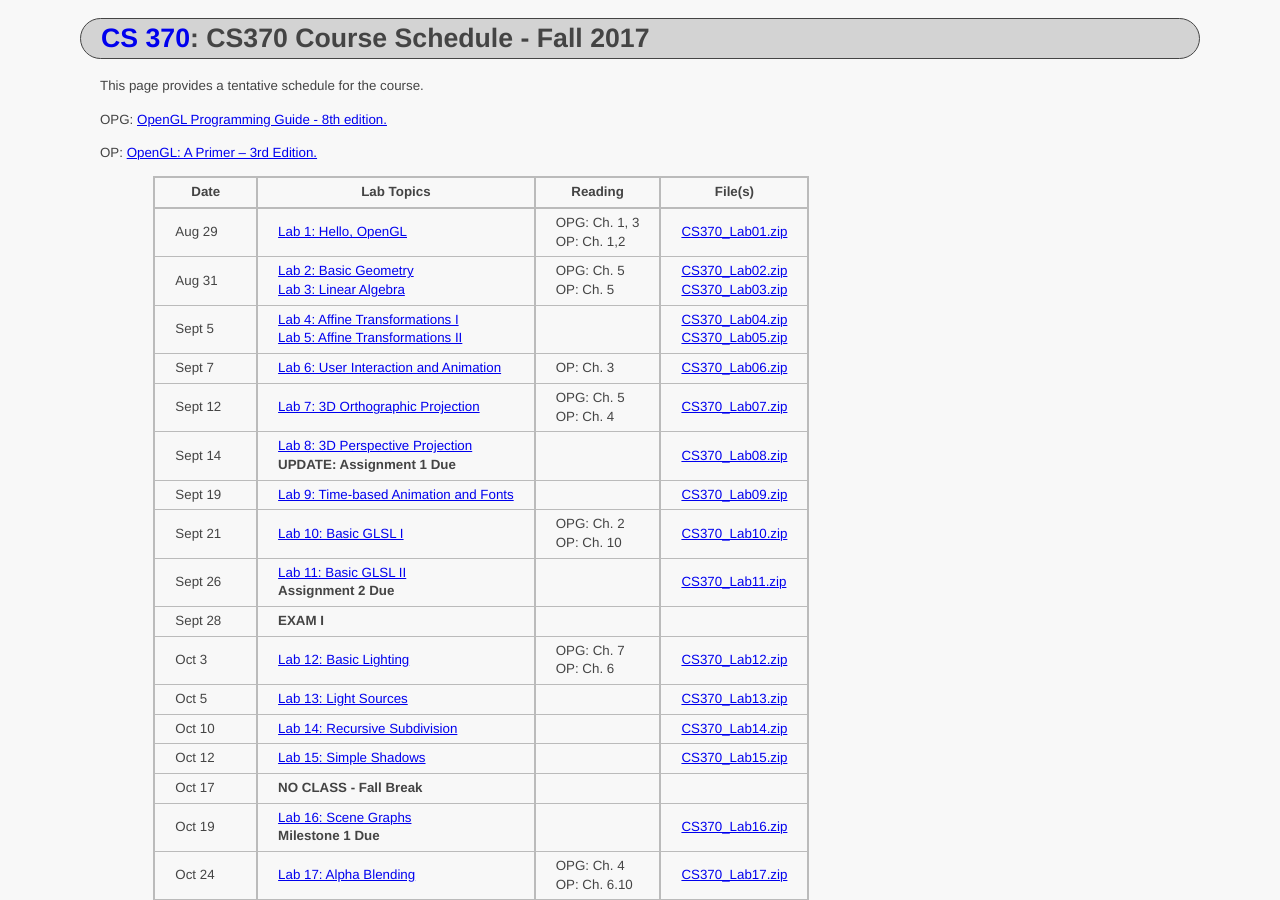
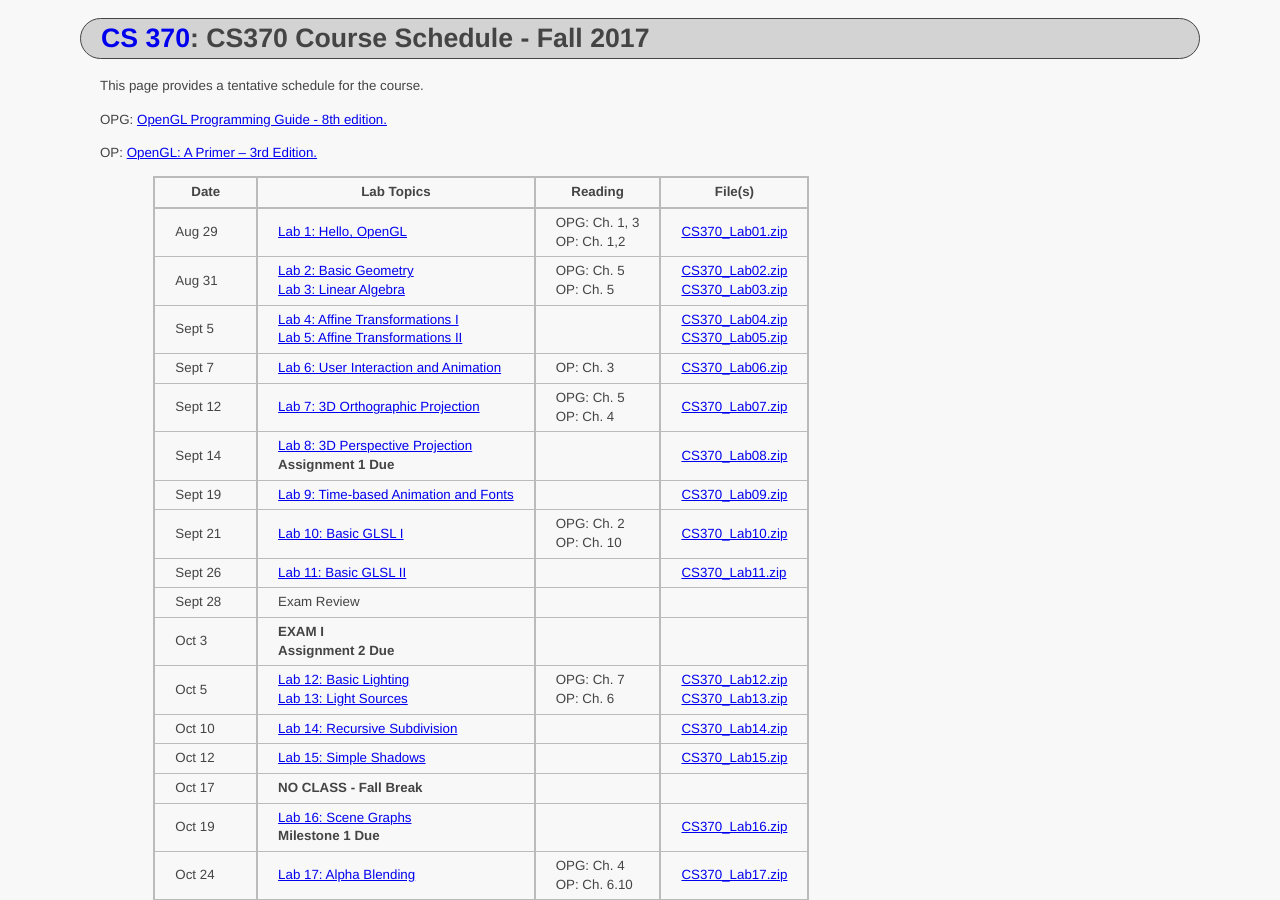
Before and after one commit to ycpcs/cs370-fall2017, a Jekyll site: the page built from schedule/index.md, in a window 1280 px wide and 900 px high. Built offline with Jekyll 4.4.1, drawn with Linux system fonts in a browser that asks for light colours.

Commit message:
update assign 2
update assign 2

```diff
--- a/schedule/index.md
+++ b/schedule/index.md
@@ -17,13 +17,13 @@ OP: [OpenGL: A Primer – 3rd Edition.](http://www.pearsonhighered.com/educator/
 > Sept 5   | [Lab 4: Affine Transformations I](../labs/lab04.html) <br /> [Lab 5: Affine Transformations II](../labs/lab05.html)|   | [CS370_Lab04.zip](../labs/src/CS370_Lab04.zip) <br /> [CS370_Lab05.zip](../labs/src/CS370_Lab05.zip)
 > Sept 7   | [Lab 6: User Interaction and Animation](../labs/lab06.html) | OP: Ch. 3 | [CS370_Lab06.zip](../labs/src/CS370_Lab06.zip)
 > Sept 12  | [Lab 7: 3D Orthographic Projection](../labs/lab07.html) | OPG: Ch. 5 <br /> OP: Ch. 4 | [CS370_Lab07.zip](../labs/src/CS370_Lab07.zip)
-> Sept 14  | [Lab 8: 3D Perspective Projection](../labs/lab08.html) <br /> **UPDATE: Assignment 1 Due** |  | [CS370_Lab08.zip](../labs/src/CS370_Lab08.zip)
+> Sept 14  | [Lab 8: 3D Perspective Projection](../labs/lab08.html) <br /> **Assignment 1 Due** |  | [CS370_Lab08.zip](../labs/src/CS370_Lab08.zip)
 > Sept 19  | [Lab 9: Time-based Animation and Fonts](../labs/lab09.html) |  | [CS370_Lab09.zip](../labs/src/CS370_Lab09.zip)
 > Sept 21  | [Lab 10: Basic GLSL I](../labs/lab10.html) | OPG: Ch. 2 <br /> OP: Ch. 10 | [CS370_Lab10.zip](../labs/src/CS370_Lab10.zip)
-> Sept 26  | [Lab 11: Basic GLSL II](../labs/lab11.html) <br /> **Assignment 2 Due** |  | [CS370_Lab11.zip](../labs/src/CS370_Lab11.zip)
-> Sept 28  | **EXAM I** | |
-> Oct 3    | [Lab 12: Basic Lighting](../labs/lab12.html) | OPG: Ch. 7 <br /> OP: Ch. 6 | [CS370_Lab12.zip](../labs/src/CS370_Lab12.zip)
-> Oct 5    | [Lab 13: Light Sources](../labs/lab13.html) |  | [CS370_Lab13.zip](../labs/src/CS370_Lab13.zip)
+> Sept 26  | [Lab 11: Basic GLSL II](../labs/lab11.html)  |  | [CS370_Lab11.zip](../labs/src/CS370_Lab11.zip)
+> Sept 28  | Exam Review | |
+> Oct 3    | **EXAM I** <br /> **Assignment 2 Due** | |
+> Oct 5    | [Lab 12: Basic Lighting](../labs/lab12.html) <br /> [Lab 13: Light Sources](../labs/lab13.html) | OPG: Ch. 7 <br /> OP: Ch. 6 | [CS370_Lab12.zip](../labs/src/CS370_Lab12.zip) <br /> [CS370_Lab13.zip](../labs/src/CS370_Lab13.zip)
 > Oct 10   | [Lab 14: Recursive Subdivision](../labs/lab14.html) |  | [CS370_Lab14.zip](../labs/src/CS370_Lab14.zip)
 > Oct 12   | [Lab 15: Simple Shadows](../labs/lab15.html)  |  | [CS370_Lab15.zip](../labs/src/CS370_Lab15.zip)
 > Oct 17   | **NO CLASS - Fall Break** | |
```
Also changed, not shown: assign/assign02.md (+1 -1 lines), assign/index.md (+1 -1 lines), index.md (+1 -1 lines).
